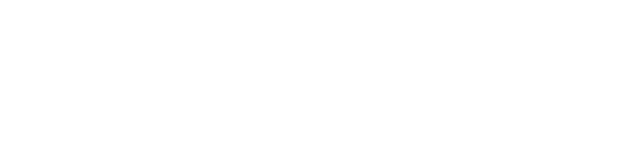
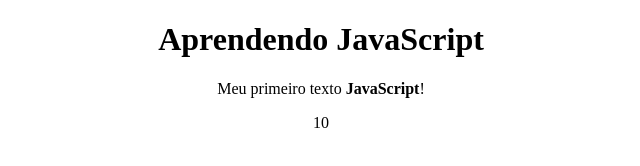
Before and after one commit to miqueiasramos/aula-js, a plain HTML site: page index.html in a window 1280 px wide. Shown: the whole page, without its empty margins (319-959 px from the left). Drawn offline with Linux system fonts and the light colour scheme.

Commit message:
tipos de saídas

```diff
--- a/index.html
+++ b/index.html
@@ -5,12 +5,21 @@
     <meta charset="UTF-8">
     <meta name="viewport" content="width=device-width, initial-scale=1.0">
     <title>Aprendendo JS</title>
-
+   <style>
+    body {
+        text-align: center;
+    }
+   </style>
 </head>
 
 <body>
-
-
+    <h1>Aprendendo JavaScript</h1>
+    <p id="texto"></p>
+    <p>
+        <script>
+            document.write(5 + 5)
+        </script>
+    </p>
     <script src="/js/index.js"></script>
 </body>
 
--- a/js/index.js
+++ b/js/index.js
@@ -1 +1,2 @@
-alert('Um alerta rodando de uma página externa');
+document.getElementById("texto").innerHTML="Meu primeiro texto <strong>JavaScript</strong>!";
+console.log("Oi isso é um console.log");
```
